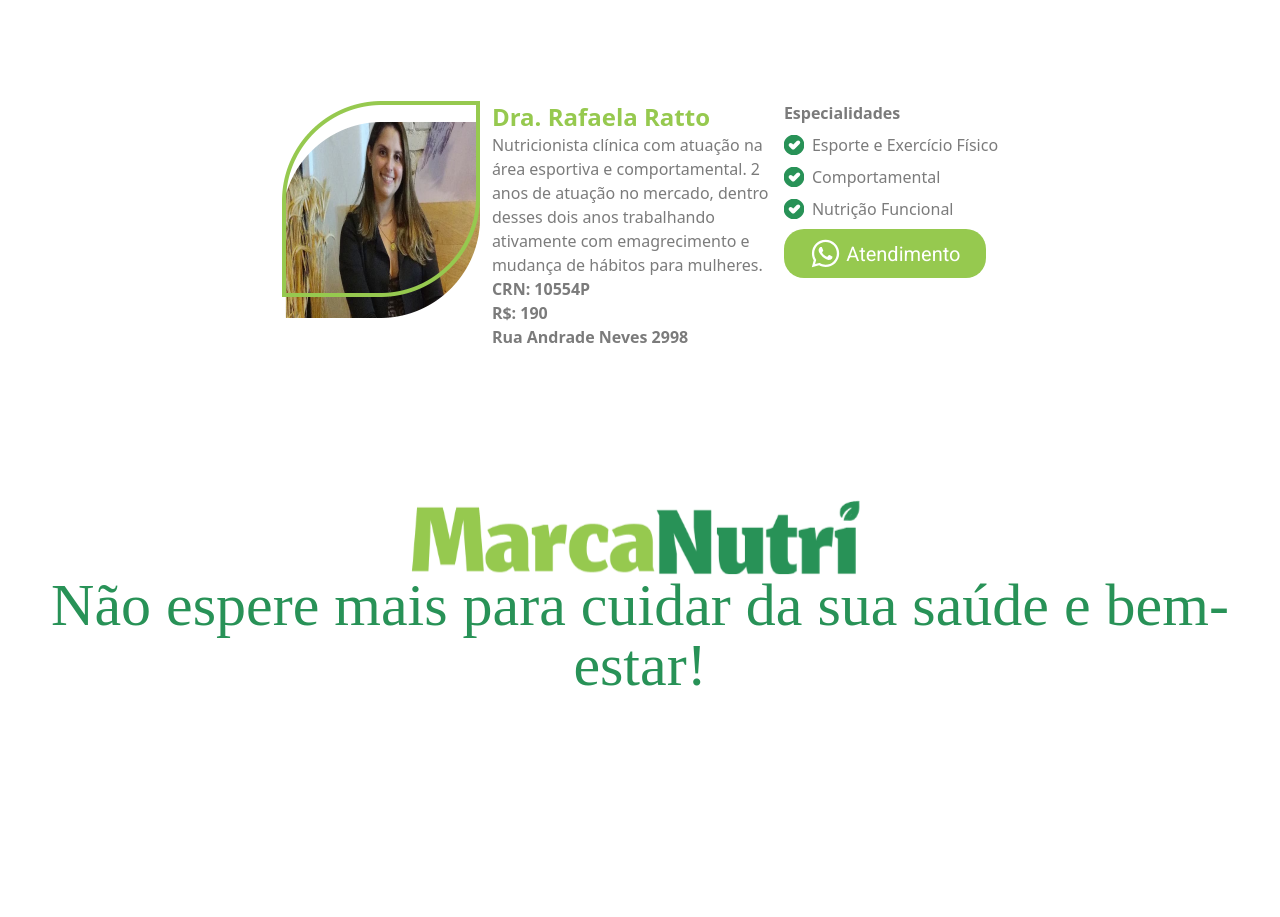
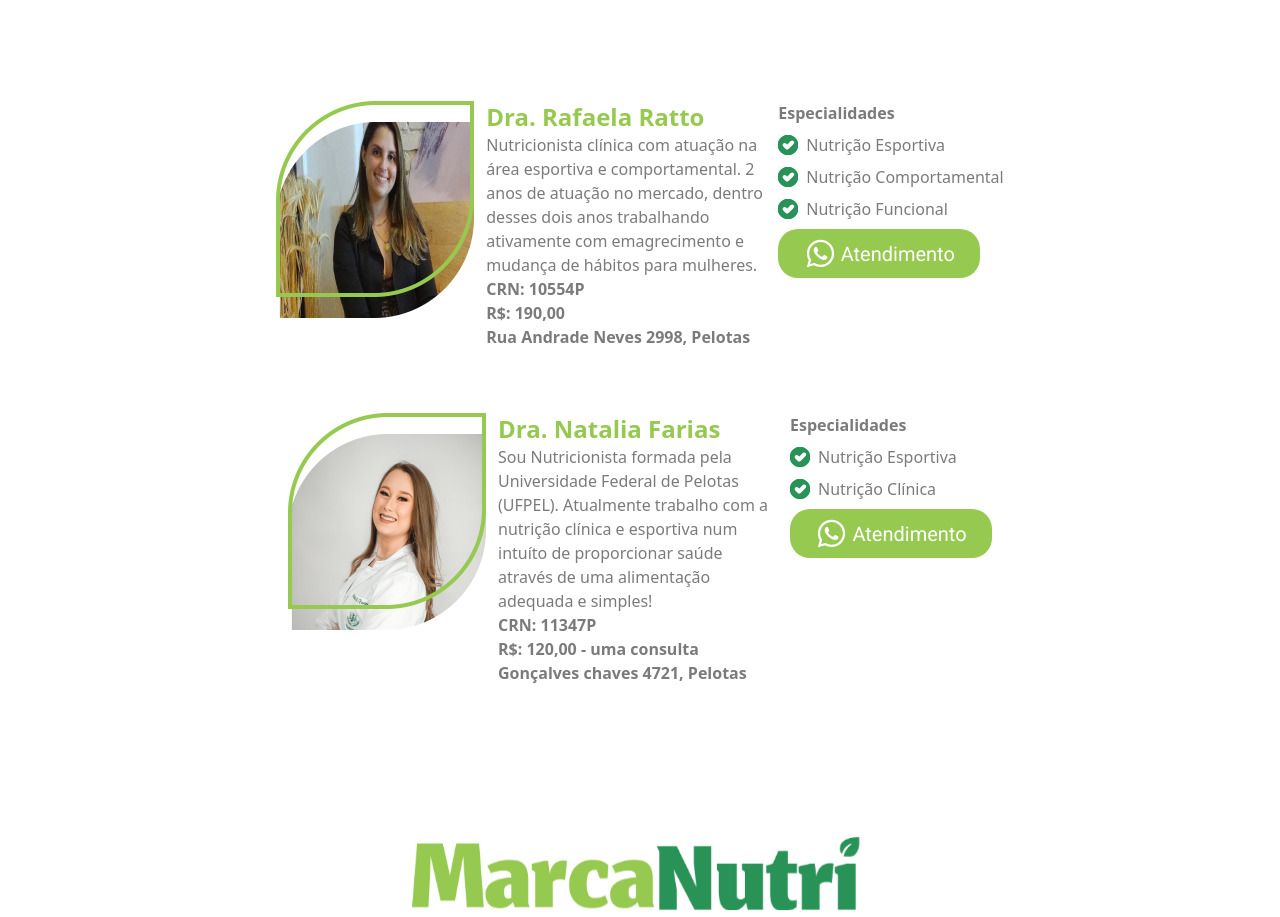
Before and after one commit to MarcaNutri/PromotionLanding, a Next.js app: page / in a window 1280 px wide. Shown: the part 1880-2797 px from the top of the page. Built offline with nearby package versions, Linux system fonts and the light colour scheme; a web font is replaced by a local one.

Commit message:
update natalia nutri

```diff
--- a/src/components/Partiner/index.jsx
+++ b/src/components/Partiner/index.jsx
@@ -3,6 +3,7 @@ import styles from './style.module.scss'
 import Image from 'next/image'
 import Nutricionista from '../../../assets/parceiro.png'
 import Nutricionista1 from '../../../assets/rafaela.png'
+import Nutricionista2 from '../../../assets/natalia.png'
 import Logo from '../../../assets/MarcaNutri.svg'
 import Check from '../../../assets/checkgreen.svg'
 import SmallCheck from '../../../assets/smallcheck.svg'
@@ -70,7 +71,7 @@ const Partiner = () => {
               width={screenSize < 767 ? 83 : 198}
               alt="nutricionista"
             />
-            <p className={`text-sm font-semibold block md:hidden`}>CRN: 8321</p>
+            <p className={`text-sm font-semibold block md:hidden`}>CRN: 10554P</p>
             <p className={`text-smfont-semibold block md:hidden`}>R$ 190,00</p>
           </div>
 
@@ -81,18 +82,18 @@ const Partiner = () => {
               Dra. Rafaela Ratto
             </p>
             <p className={`text-xs md:text-base ${styles.text_container}`}>
-            Nutricionista clínica com atuação na área esportiva e comportamental. 2 anos de atuação no
-mercado, dentro desses dois anos trabalhando ativamente com emagrecimento e mudança de
-hábitos para mulheres.
+                          Nutricionista clínica com atuação na área esportiva e comportamental. 2 anos de atuação no
+              mercado, dentro desses dois anos trabalhando ativamente com emagrecimento e mudança de
+              hábitos para mulheres.
             </p>
             <p className={`text-base font-semibold hidden md:block`}>
               CRN: 10554P
             </p>
             <p className={`text-base font-semibold hidden md:block`}>
-              R$: 190
+              R$: 190,00
             </p>
             <p className={`text-base font-semibold hidden md:block`}>
-              Rua Andrade Neves 2998
+              Rua Andrade Neves 2998, Pelotas
             </p>
 
             <div className="block md:hidden">
@@ -107,7 +108,7 @@ hábitos para mulheres.
                     alt="Check - icon"
                     className="mr-1 md:mr-2"
                   />
-                  Esporte e Exercício Físico
+                  Nutrição Esportiva
                 </p>
                 <p className={`flex items-center text-xs md:text-base mb-1`}>
                   <Image
@@ -116,7 +117,7 @@ hábitos para mulheres.
                     alt="Check - icon"
                     className="mr-1 md:mr-2"
                   />
-                  Comportamental
+                  Nutrição Comportamental
                 </p>
                 <p className={`flex items-center text-xs md:text-base mb-1`}>
                   <Image
@@ -146,7 +147,7 @@ hábitos para mulheres.
                 alt="Check - icon"
                 className="mr-1 md:mr-2"
               />
-              Esporte e Exercício Físico
+              Nutrição Esportiva
             </p>
             <p className={`flex items-center text-xs md:text-base mb-2`}>
               <Image
@@ -155,7 +156,7 @@ hábitos para mulheres.
                 alt="Check - icon"
                 className="mr-1 md:mr-2"
               />
-              Comportamental
+              Nutrição Comportamental
             </p>
             <p className={`flex items-center text-xs md:text-base mb-2`}>
               <Image
@@ -178,35 +179,42 @@ hábitos para mulheres.
           </div>
         </div>
 
-        {/* <div className={`${styles.hr_partiner} block md:hidden mb-8`} /> */}
+        <div className={`${styles.hr_partiner} block md:hidden mb-8`} />
 
         {/* Segunda Nutri */}
 
-        {/* <div className={`${styles.color_six} flex mb-8 md:mb-16`}>
+        <div className={`${styles.color_six} flex mb-8 md:mb-16`}>
           <div style={{ minWidth: '83px' }}>
             <Image
-              src={Nutricionista}
+              src={Nutricionista2}
               width={screenSize < 767 ? 83 : 198}
               alt="nutricionista"
             />
-            <p className={`text-sm font-semibold block md:hidden`}>CRN: 8321</p>
-            <p className={`text-smfont-semibold block md:hidden`}>R$ 190,00</p>
+            <p className={`text-sm font-semibold block md:hidden`}>CRN: 11347P</p>
+            <p className={`text-smfont-semibold block md:hidden`}>R$ 120,00</p>
           </div>
 
           <div className="mr-3 ml-3">
             <p
               className={`${styles.color_fifhty} text-base md:text-2xl font-semibold`}
             >
-              Dra. Renata Silva
+              Dra. Natalia Farias
             </p>
             <p className={`text-xs md:text-base ${styles.text_container}`}>
-              Apaixonada pela nutrição e o que ela pode fazer e faz na vida das
-              pessoas. Ajudo pessoas a melhorarem sua qualidade de vida,
-              recuperarem a autoestima e alcançar o tão esperado objetivo, de
-              forma mais fácil, prazerosa e sem sofrimento
+              Sou Nutricionista formada pela Universidade
+              Federal de Pelotas (UFPEL).
+              Atualmente trabalho com a nutrição clínica e
+              esportiva num intuíto de proporcionar saúde
+              através de uma alimentação adequada e simples!
             </p>
             <p className={`text-base font-semibold hidden md:block`}>
-              CRN: 8321
+              CRN: 11347P
+            </p>
+            <p className={`text-base font-semibold hidden md:block`}>
+              R$: 120,00 - uma consulta
+            </p>
+            <p className={`text-base font-semibold hidden md:block`}>
+              Gonçalves chaves 4721, Pelotas
             </p>
 
             <div className="block md:hidden">
@@ -221,7 +229,7 @@ hábitos para mulheres.
                     alt="Check - icon"
                     className="mr-1 md:mr-2"
                   />
-                  Esporte e Exercício Físico
+                  Nutrição Esportiva
                 </p>
                 <p className={`flex items-center text-xs md:text-base mb-1`}>
                   <Image
@@ -230,19 +238,10 @@ hábitos para mulheres.
                     alt="Check - icon"
                     className="mr-1 md:mr-2"
                   />
-                  Vegetarianismo e Veganismo
-                </p>
-                <p className={`flex items-center text-xs md:text-base mb-1`}>
-                  <Image
-                    src={screenSize < 767 ? SmallCheck : Check}
-                    width={screenSize < 767 ? 10.8 : 20}
-                    alt="Check - icon"
-                    className="mr-1 md:mr-2"
-                  />
-                  Nutrição Funcional
+                  Nutrição Clínica
                 </p>
               </div>
-              <button className={`flex ${styles.whats_button} mt-2 hover:brightness-90 ease-in-out duration-200`} onClick={() => {openWhatsApp("53999254275", 'Dra. Renata Silva')}}>
+              <button className={`flex ${styles.whats_button} mt-2 hover:brightness-90 ease-in-out duration-200`} onClick={() => {openWhatsApp("53991954110", 'Dra. Natalia Farias')}}>
                 <Image src={WhatsApp} width={33} alt="email" className="mr-2" />{' '}
                 Atendimento
               </button>
@@ -260,7 +259,7 @@ hábitos para mulheres.
                 alt="Check - icon"
                 className="mr-1 md:mr-2"
               />
-              Esporte e Exercício Físico
+              Nutrição Esportiva
             </p>
             <p className={`flex items-center text-xs md:text-base mb-2`}>
               <Image
@@ -269,18 +268,9 @@ hábitos para mulheres.
                 alt="Check - icon"
                 className="mr-1 md:mr-2"
               />
-              Vegetarianismo e Veganismo
+              Nutrição Clínica
             </p>
-            <p className={`flex items-center text-xs md:text-base mb-2`}>
-              <Image
-                src={screenSize < 767 ? SmallCheck : Check}
-                width={screenSize < 767 ? 10.8 : 20}
-                alt="Check - icon"
-                className="mr-1 md:mr-2"
-              />
-              Nutrição Funcional
-            </p>
-            <button className={`flex ${styles.whats_button} mt-2 hover:brightness-90 ease-in-out duration-200`} onClick={() => {openWhatsApp("53999254275", 'Dra. Renata Silva')}}>
+            <button className={`flex ${styles.whats_button} mt-2 hover:brightness-90 ease-in-out duration-200`} onClick={() => {openWhatsApp("53991954110", 'Dra. Natalia Farias')}}>
               <Image
                 src={WhatsApp}
                 width={screenSize < 767 ? 24 : 33}
@@ -290,9 +280,9 @@ hábitos para mulheres.
               Atendimento
             </button>
           </div>
-        </div> */}
+        </div>
 
-        <div className={`${styles.hr_partiner} block md:hidden mb-8`} />
+        {/* <div className={`${styles.hr_partiner} block md:hidden mb-8`} /> */}
         {/* Terceira Nutri */}
 
         {/* <div className={`${styles.color_six} flex mb-8 md:mb-16`}>
```
Also changed, not shown: assets/natalia.png (added).
